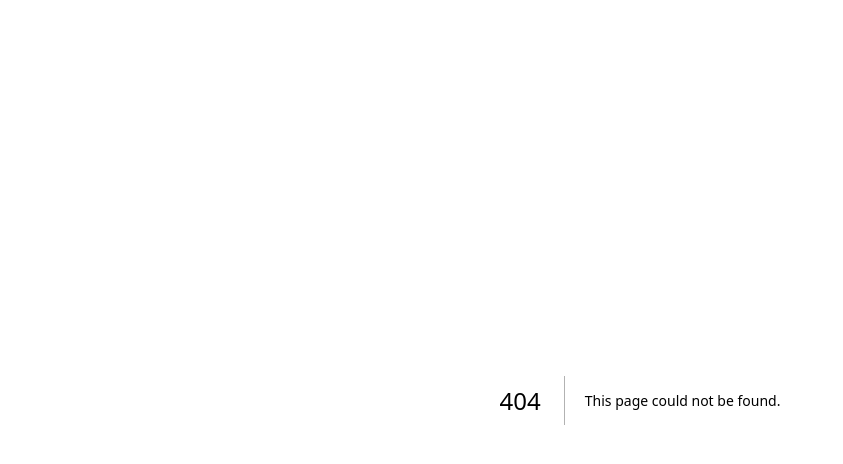
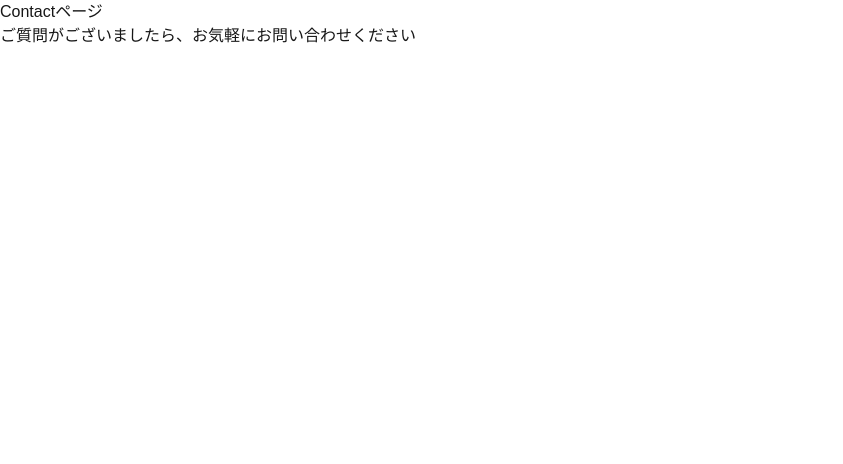
Before and after one commit to sapopo888/nextjs-curriculum, a Next.js app: page /contact in a window 1280 px wide. Before the commit this address had no page. Shown: the top 464 px of the page, without its empty margins (0-843 px from the left). Built offline with nearby package versions, Linux system fonts and the light colour scheme.

Commit message:
contactページ作成

```diff
--- a/src/app/about/page.tsx
+++ b/src/app/about/page.tsx
@@ -1,4 +1,4 @@
-export default function page() {
+export default function AboutPage() {
   return (
     <div>
       <h2>Aboutページ
--- /dev/null
+++ b/src/app/contact/page.tsx
@@ -0,0 +1,8 @@
+export default function ContactPage() {
+  return (
+    <div>
+      <h2>Contactページ</h2>
+      <p>ご質問がございましたら、お気軽にお問い合わせください</p>
+    </div>
+  )
+}
```
